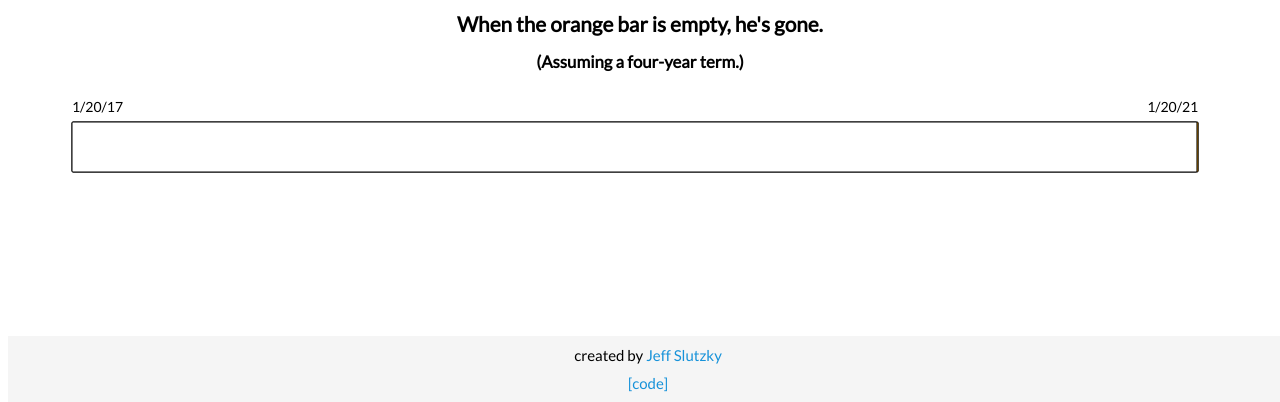
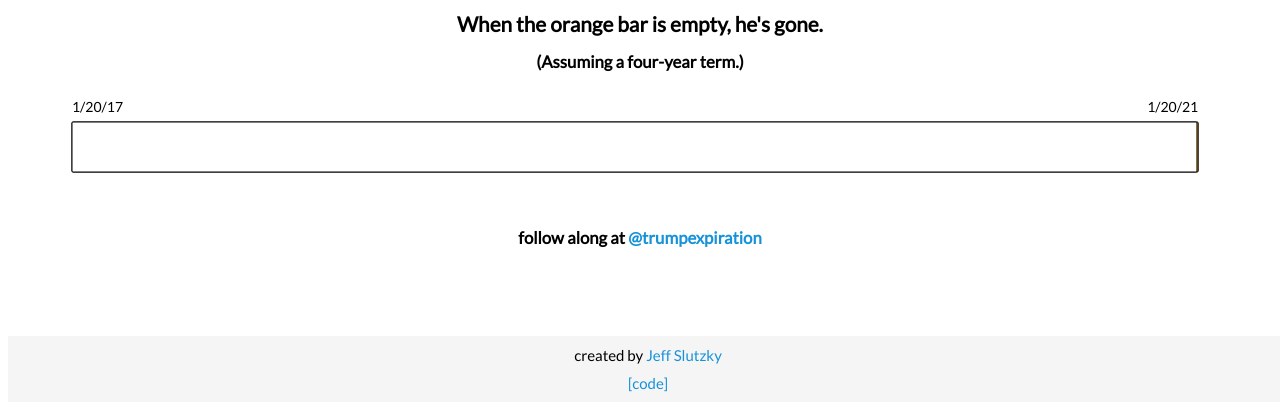
Before and after one commit to jeffslutzky/trump-expiration-date, a plain HTML site: page index.html in a window 1280 px wide. Shown: the part 398-800 px from the top of the page. Drawn offline with nearby package versions, Linux system fonts and the light colour scheme.

Commit message:
Accounts for when out of percentile range;adds Twitter link & CSS;

```diff
--- a/app.css
+++ b/app.css
@@ -8,9 +8,13 @@ svg {
   display: block;
 }
 
-h6 {
+.main h6 {
   margin-top: -20px;
   margin-bottom: 25px;
+}
+
+.follow h6 {
+  margin-top: -70px;
 }
 
 img {
--- a/controller.js
+++ b/controller.js
@@ -18,7 +18,7 @@
       .append("g")
         .attr("transform", "translate(1, 25)")
       .append("rect")
-        .attr("class", "outline")
+        .attr("class", "orange")
         .attr("width", "99%")
         .attr("height", 50)
         .attr("rx", 1)
@@ -46,19 +46,27 @@
 
     vm.updatePercent = function() {
         var now = Date.now();
-        var elapsed = now - start;
-        vm.percent = (elapsed/total * 100).toFixed(7);
 
-        d3.select(".fill").remove();
+        if (now >= start && now <= finish) {
+          var elapsed = now - start;
+          vm.percent = (elapsed/total * 100).toFixed(7);
+        } else if (now > finish) {
+          vm.percent = 100;
+        } else if (now < start) {
+          vm.percent = 0;
+        }
+
+        d3.select(".white").remove();
         d3.select("g")
           .append("rect")
-            .attr("class", "fill")
+            .attr("class", "white")
             .attr("width", (vm.percent*.99)+"%")
             .attr("height", 50)
             .attr("rx", 1)
             .style("stroke", "black")
             .style("stroke-width", 1)
             .style("fill", "white")
+
     };
 
     vm.updatePercent();
--- a/index.html
+++ b/index.html
@@ -19,6 +19,9 @@
       <h5>When the orange bar is empty, he's gone.</h5>
       <h6>(Assuming a four-year term.)</h6>
     </div>
+  <div class="follow">
+    <h6>follow along at <a href="https://twitter.com/trumpexpiration">@trumpexpiration</a></h6>
+  </div>
 
     <footer>
       <div class="container text-center">
```
